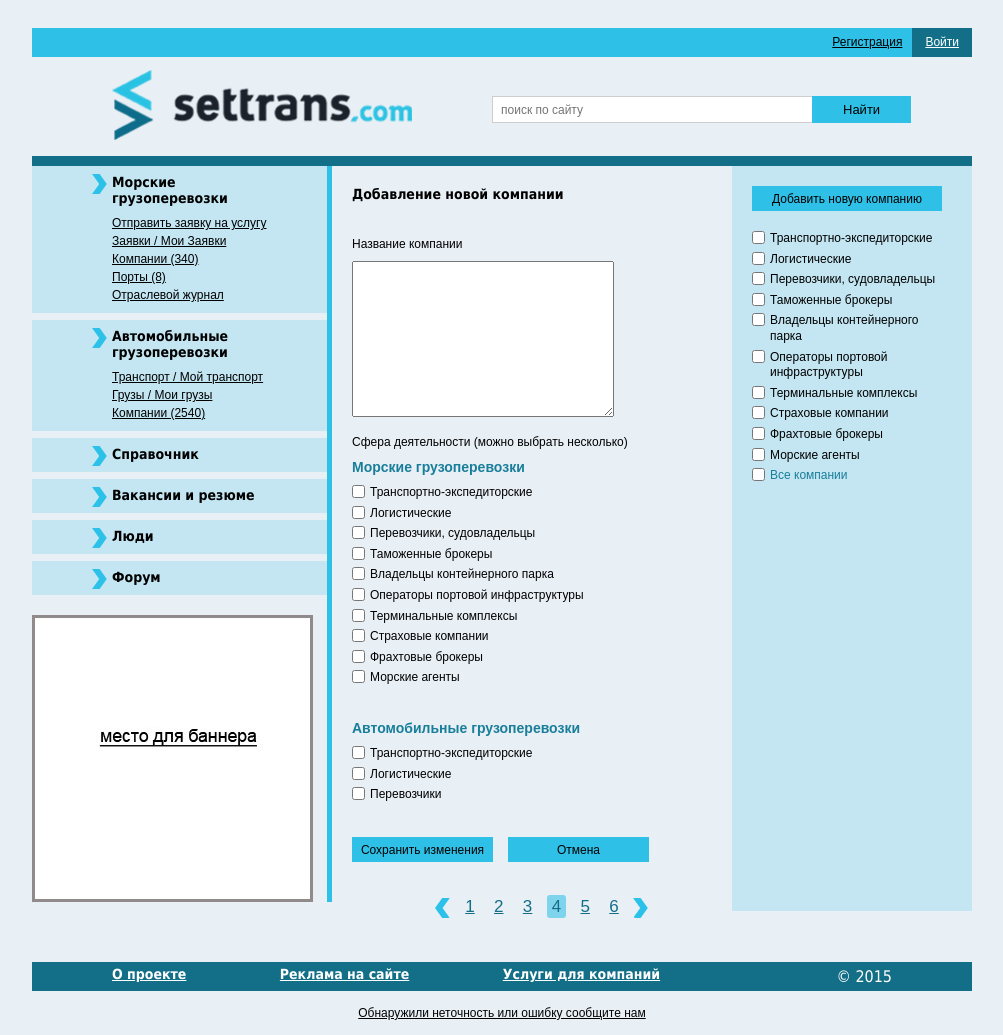
After one commit to dsainst/salus, a PHP site: page /company-add.php in a window 1280 px wide. The commit adds this page. Shown: the whole page, without its empty margins (138-1141 px from the left). Run offline with PHP 8.4, Linux system fonts and the light colour scheme.

Commit message:
21 pages

```diff
--- /dev/null
+++ b/company-add.php
@@ -0,0 +1,23 @@
+<?php
+include 'php/head.php'; //head
+
+include 'php/header.php'; // шапка
+
+include 'php/topmenu2.php'; // шапка
+
+?>
+
+<section id="main">
+<!-- Sidebar  -->
+<div class="c12">
+<?php
+include 'php/aside2.php'; // шапка
+
+include 'php/company-content.php'; // content
+?>
+</div>
+</section>
+
+<?php
+include 'php/footer.php'; // футер
+?>
--- a/index.html
+++ b/index.html
@@ -46,6 +46,7 @@
 	<a href="html/2/sendok.html" class="btn">Заявка отправлена</a>
 	<a href="html/2/lk-red.html" class="btn">ЛК редактирование</a>
 <hr>
+
 <h1>Первая десятка макетов</h1>
 	<a href="html/index.html" class="btn">Главная</a>
 	<a href="html/forgot_pass.html" class="btn">Забыли пароль</a>
@@ -57,7 +58,6 @@
 	<a href="html/porti.html" class="btn">Порты</a>
 	<a href="html/registration.html" class="btn">Регистрация</a>
 	<a href="html/search-res.html" class="btn">Поиск</a>
-	<hr>
 
 </body>
 </html>
--- a/php/aside.php
+++ b/php/aside.php
@@ -6,7 +6,7 @@
                                 <ul>
                                     <li><a href="send.php">Отправить заявку на услугу</a></li>
                                     <li><a href="poisk-zayav.php">Заявки / Мои Заявки</a></li>
-                                    <li><a href="#">Компании  (340)</a></li>
+                                    <li><a href="company-add.php">Компании  (340)</a></li>
                                     <li><a href="porti.php">Порты (8)</a></li>
                                     <li><a href="#">Отраслевой журнал</a></li>
                                 </ul>
--- a/php/aside2.php
+++ b/php/aside2.php
@@ -6,7 +6,7 @@
                                 <ul>
                                     <li><a href="send.php">Отправить заявку на услугу</a></li>
                                     <li><a href="poisk-zayav.php">Заявки / Мои Заявки</a></li>
-                                    <li><a href="#">Компании  (340)</a></li>
+                                    <li><a href="company-add.php">Компании  (340)</a></li>
                                     <li><a href="porti.php">Порты (8)</a></li>
                                     <li><a href="#">Отраслевой журнал</a></li>
                                 </ul>
--- /dev/null
+++ b/php/company-content.php
@@ -0,0 +1,154 @@
+            <div class="g8">
+                    <div class="w60">
+                    <h1 class="title-c">Добавление новой компании</h1>
+                        <form action="#" id="mysort">
+                        <fieldset class="form-group2">
+                        <p>Название компании</p>
+                        <textarea name="company" id="" cols="30" rows="10"></textarea>
+                        </fieldset>
+
+                        <span>Сфера деятельности (можно выбрать несколько)</span>
+
+                        <fieldset class="form-group2">
+
+                        <legend>Морские грузоперевозки</legend>
+                                    <div class="radio-group">
+                                        <input type="checkbox" name="uslugi" id="us1" value="us" />
+                                        <label for="us1">Транспортно-экспедиторские</label>
+                                    </div>
+                                    <div class="radio-group">
+                                        <input type="checkbox" name="uslugi" id="us2" value="gruz" />
+                                        <label for="us2">Логистические</label>
+                                    </div>
+                                    <div class="radio-group">
+                                        <input type="checkbox" name="uslugi" id="us3" value="disp" />
+                                        <label for="us3">Перевозчики, судовладельцы</label>
+                                    </div>
+                                    <div class="radio-group">
+                                        <input type="checkbox" name="uslugi" id="us4" value="strah" />
+                                        <label for="us4">Таможенные брокеры</label>
+                                    </div>
+                                    <div class="radio-group">
+                                        <input type="checkbox" name="uslugi" id="us5" value="disp2" />
+                                        <label for="us5">Владельцы контейнерного парка</label>
+                                    </div>
+                                    <div class="radio-group">
+                                        <input type="checkbox" name="uslugi" id="us6" value="disp3" />
+                                        <label for="us6">Операторы портовой инфраструктуры</label>
+                                    </div>
+                                    <div class="radio-group">
+                                        <input type="checkbox" name="uslugi" id="us7" value="disp4" />
+                                        <label for="us7">Терминальные комплексы</label>
+                                    </div>
+                                    <div class="radio-group">
+                                        <input type="checkbox" name="uslugi" id="us8" value="disp5" />
+                                        <label for="us8">Страховые компании</label>
+                                    </div>
+                                    <div class="radio-group">
+                                        <input type="checkbox" name="uslugi" id="us9" value="disp6" />
+                                        <label for="us9">Фрахтовые брокеры</label>
+                                    </div>
+                                    <div class="radio-group">
+                                        <input type="checkbox" name="uslugi" id="us10" value="disp7" />
+                                        <label for="us10">Морские агенты</label>
+                                    </div>
+                                    <br>
+                                </fieldset>
+
+                                <fieldset class="form-group2">
+                                <legend>Автомобильные грузоперевозки</legend>
+                                    <div class="radio-group">
+                                        <input type="checkbox" name="uslugi" id="us1" value="us" />
+                                        <label for="us1">Транспортно-экспедиторские</label>
+                                    </div>
+                                    <div class="radio-group">
+                                        <input type="checkbox" name="uslugi" id="us2" value="gruz" />
+                                        <label for="us2">Логистические</label>
+                                    </div>
+                                    <div class="radio-group">
+                                        <input type="checkbox" name="uslugi" id="us3" value="disp" />
+                                        <label for="us3">Перевозчики</label>
+                                    </div>
+                                    <br>
+                                </fieldset>
+                                <div class="form-group2">
+                            <input type="button" class="btn-shadow save" value="Сохранить изменения">
+                            <input type="button" class="btn-shadow cancel" value="Отмена">
+                            <div class="clearfix"></div>
+                        </div>
+                        </form>
+                        <div class="paginate">
+                            <ul>
+                                <li class="prev">
+                                    <a href="#"></a>
+                                </li>
+                                <li><a href="#">1</a></li>
+                                <li><a href="#">2</a></li>
+                                <li><a href="#">3</a></li>
+                                <li><a href="#" class="current">4</a></li>
+                                <li><a href="#">5</a></li>
+                                <li><a href="#">6</a></li>
+                                <li class="next">
+                                    <a href="#"></a>
+                                </li>
+                            </ul>
+                        </div>
+                    </div>
+                    <div class="w40">
+                        <div class="wrap">
+                            <form action="#" id="myopt">
+                                <div class="form-group2">
+                                    <input type="button" value="Добавить новую компанию" class="btn-submit">
+                                </div>
+                                <fieldset class="form-group2">
+                                    <div class="radio-group">
+                                        <input type="checkbox" name="uslugi" id="us1" value="us" />
+                                        <label for="us1">Транспортно-экспедиторские</label>
+                                    </div>
+                                    <div class="radio-group">
+                                        <input type="checkbox" name="uslugi" id="us2" value="gruz" />
+                                        <label for="us2">Логистические</label>
+                                    </div>
+                                    <div class="radio-group">
+                                        <input type="checkbox" name="uslugi" id="us3" value="disp" />
+                                        <label for="us3">Перевозчики, судовладельцы</label>
+                                    </div>
+                                    <div class="radio-group">
+                                        <input type="checkbox" name="uslugi" id="us4" value="strah" />
+                                        <label for="us4">Таможенные брокеры</label>
+                                    </div>
+                                    <div class="radio-group">
+                                        <input type="checkbox" name="uslugi" id="us5" value="disp2" />
+                                        <label for="us5">Владельцы контейнерного парка</label>
+                                    </div>
+                                    <div class="radio-group">
+                                        <input type="checkbox" name="uslugi" id="us6" value="disp3" />
+                                        <label for="us6">Операторы портовой инфраструктуры</label>
+                                    </div>
+                                    <div class="radio-group">
+                                        <input type="checkbox" name="uslugi" id="us7" value="disp4" />
+                                        <label for="us7">Терминальные комплексы</label>
+                                    </div>
+                                    <div class="radio-group">
+                                        <input type="checkbox" name="uslugi" id="us8" value="disp5" />
+                                        <label for="us8">Страховые компании</label>
+                                    </div>
+                                    <div class="radio-group">
+                                        <input type="checkbox" name="uslugi" id="us9" value="disp6" />
+                                        <label for="us9">Фрахтовые брокеры</label>
+                                    </div>
+                                    <div class="radio-group">
+                                        <input type="checkbox" name="uslugi" id="us10" value="disp7" />
+                                        <label for="us10">Морские агенты</label>
+                                    </div>
+                                    <div class="radio-group">
+                                        <input type="checkbox" name="uslugi" id="us11" value="disp8" />
+                                        <label for="us11" class="active">Все компании   </label>
+                                    </div>
+                                    <br>
+                                </fieldset>
+
+                            </form>
+                        </div>
+                    </div>
+            </div>
--- a/tpl/css/style.less
+++ b/tpl/css/style.less
@@ -4,6 +4,7 @@
 @menucolor: #136e87;
 @black: #000;
 @border: #cdcdcd;
+
 body {
     padding: 0;
     margin: 0;
@@ -1034,6 +1035,15 @@ footer {
         font-weight: bold;
         color: #197e9a;
     }
+    .save {
+        float: left;
+        clear: none;
+        margin-right: 15px;
+    }
+    .cancel {
+        float: left;
+        clear: right;
+    }
     .btn-submit {
         background: #2FC0E7;
         font-size: 13px;
@@ -1130,7 +1140,6 @@ footer {
 
 #myopt {
     .btn-submit {
-        width: 160px;
         margin-bottom: 10px;
         font-family: 'Arial', sans-serif;
         font-size: 12px;
```
Also changed, not shown: tpl/css/style.min.css.
